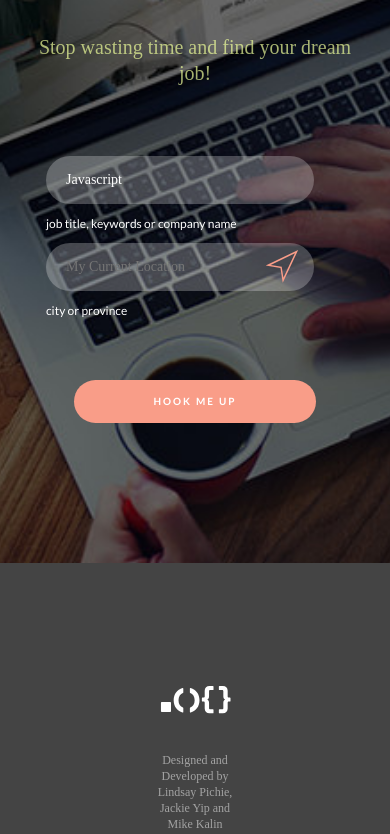
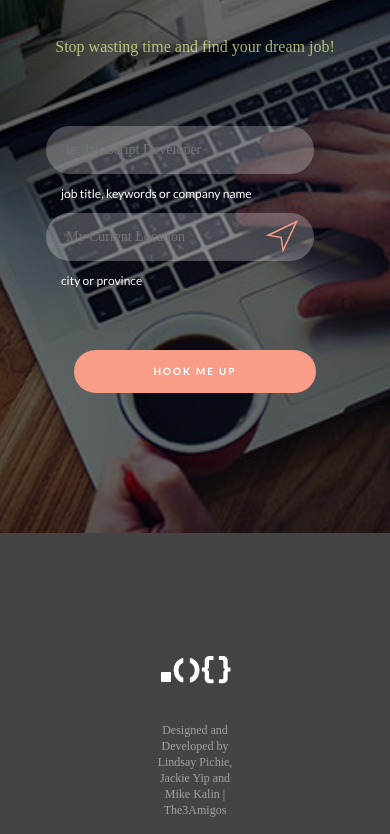
Before and after one commit to YakkieYip/wk6-project-Indeed, a website: page index.html in a window 390 px wide. Shown: the part 337-1171 px from the top of the page. Drawn offline with nearby package versions, Linux system fonts and the light colour scheme; a web font is replaced by a local one.

Commit message:
minor style changes and copywriting

```diff
--- a/css/styles.scss
+++ b/css/styles.scss
@@ -66,7 +66,6 @@ span.nested img {
 	position: absolute;
 	right: 25px;
 	bottom: -30px;
-	transition: 2s;
 }
 
 span.nested input[type=text]:focus + img.gps {
@@ -272,11 +271,12 @@ img.logo {
 	// 	font-weight: 400;
 	// }
 		p.instructions {
-		@include fontSize(12);
+		@include fontSize(10);
 		font-family: 'Lato', sans-serif;
 		color: #FFFFFF;
 		letter-spacing: 0px;
 		line-height: 15px;
+		padding: 0 15px 0;
 	}
 }
 
@@ -290,11 +290,12 @@ img.logo {
 	// 	font-weight: 400;
 	// }
 		p.instructions {
-		@include fontSize(12);
+		@include fontSize(10);
 		font-family: 'Lato', sans-serif;
 		color: #FFFFFF;
 		letter-spacing: 0px;
 		line-height: 15px;
+		padding: 0 15px 0;
 	}
 }
 
@@ -539,6 +540,9 @@ div.logo svg {
 	h2 {
 		@include fontSize(26);
 	}
+	p.subText {
+		@include fontSize(18);
+	}
 }
 
 /* Landscape phones and down */
@@ -547,12 +551,21 @@ div.logo svg {
 		width: calc(100% - 20px);
 	}
 	h1 {
-		@include fontSize(32);
+		@include fontSize(34);
 	}
 	h2 {
 		@include fontSize(22);
 	}
+	p.subText {
+		@include fontSize(16);
+	}
 	.search {
 		margin: 0 0 40px 0;
 	}
+	.field1 p.instructions {
+		@include fontSize(12);
+	}
+	.field2 p.instructions {
+		@include fontSize(12);
+	}
 }
--- a/index.html
+++ b/index.html
@@ -96,7 +96,7 @@
 				</svg>
 			</div>
 			<div class ="footerText wrapper">
-				<p>Designed and Developed by Lindsay Pichie, Jackie Yip and Mike Kalin</p>
+				<p>Designed and Developed by Lindsay Pichie, Jackie Yip and Mike Kalin | The3Amigos</p>
 			</div>
 			<div class="social">
 				<ul>
@@ -116,3 +116,7 @@
 <!-- SVG Created by Ian Kirkland from the Noun Project -->
 
 </html>
+
+<!-- CREDITS -->
+
+<!-- Thanks to Font-Awesome, the Noun-Project + (https://thenounproject.com/fcfrankchung/) icon, and Google Fonts for providing assets for us to openly use. -->
--- a/js/main.js
+++ b/js/main.js
@@ -323,7 +323,7 @@ myApp.init = function(){
 // On document ready, call initialize method.
 $(function() {
 	myApp.init();
-	$(".keywords").val("Javascript");
+	// $(".keywords").val("Javascript");
 	// $(".location").val("Toronto");
 });
 
```
Also changed, not shown: css/styles.css.
